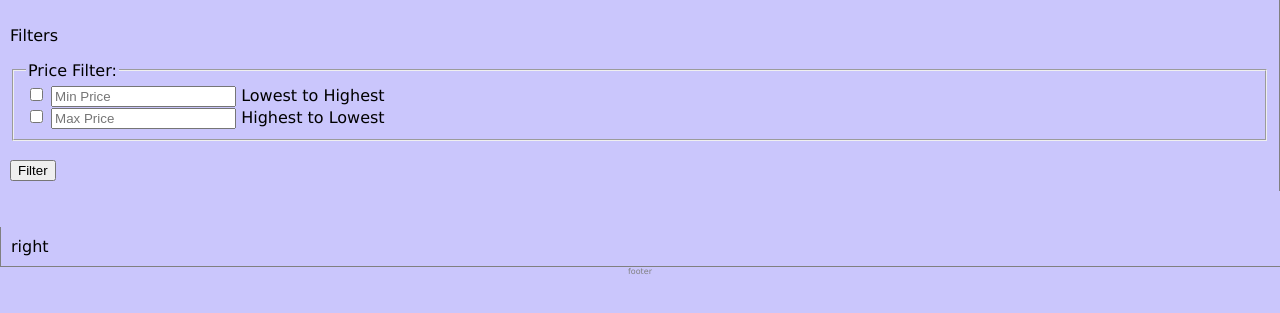
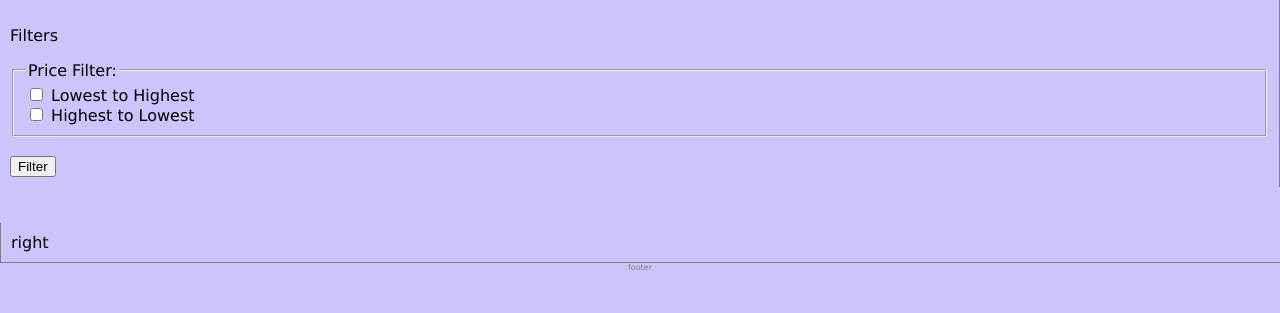
Before and after one commit to jomer4lyfe/ITC-350-Database, a Flask app: page /CPU in a window 1280 px wide. Shown: the part 82-395 px from the top of the page. Run offline with Flask 3, Linux system fonts and the light colour scheme; data that the repository does not hold is empty.

Commit message:
actually fixed boxes

```diff
--- a/templates/browse_cpu.html
+++ b/templates/browse_cpu.html
@@ -19,13 +19,13 @@
             <label>
                 <input type="checkbox" name="price_sort" value = "ASC"
                 {% if request.args.get('price_sort') == 'ASC' %}checked{% endif %}>
-                <input type="number" name="min_price" placeholder="Min Price" value="{{ request.args.get('min_price') }}">
+                <!--<input type="number" name="min_price" placeholder="Min Price" value="{{ request.args.get('min_price') }}">-->
                     Lowest to Highest
             </label><br>
             <label>
                 <input type="checkbox" name="price_sort" value = "DESC"
                 {% if request.args.get('price_sort') == 'DESC' %}checked{% endif %}>
-                <input type="number" name="max_price" placeholder="Max Price" value="{{ request.args.get('max_price') }}">
+                <!--<input type="number" name="max_price" placeholder="Max Price" value="{{ request.args.get('max_price') }}">-->
                     Highest to Lowest
             </label>
 
```
